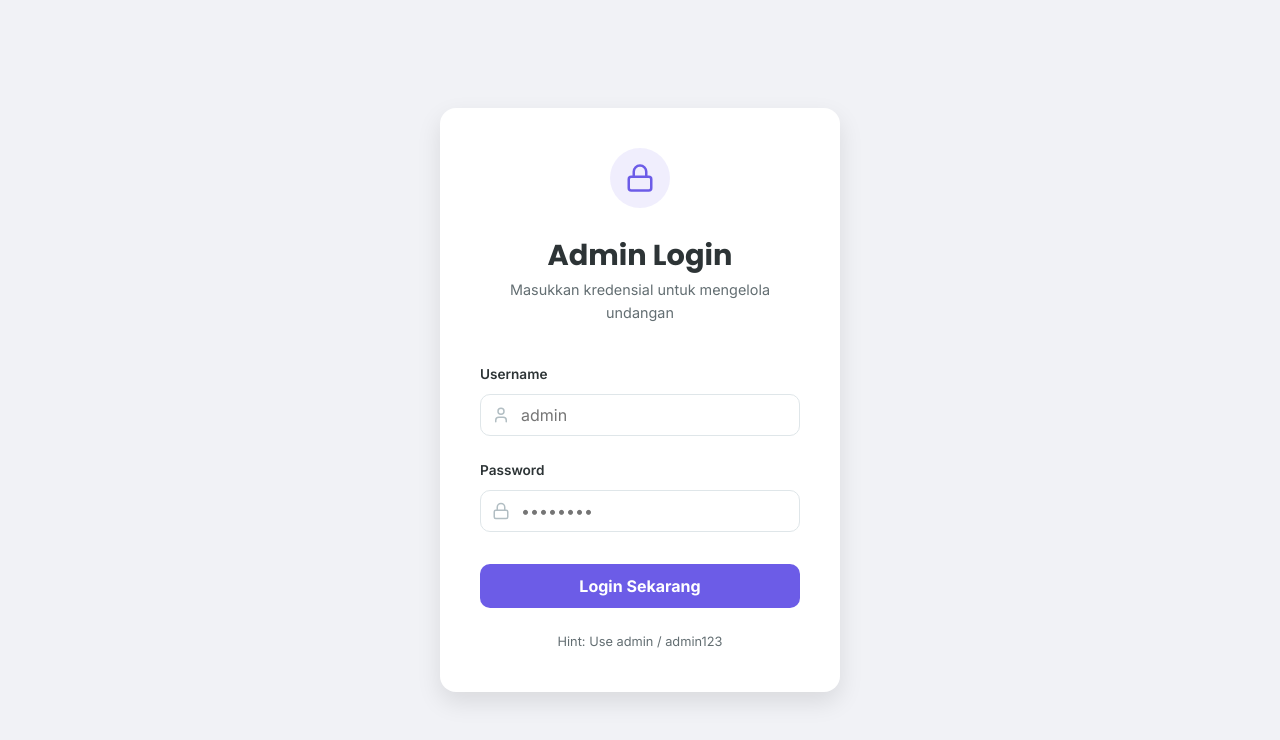
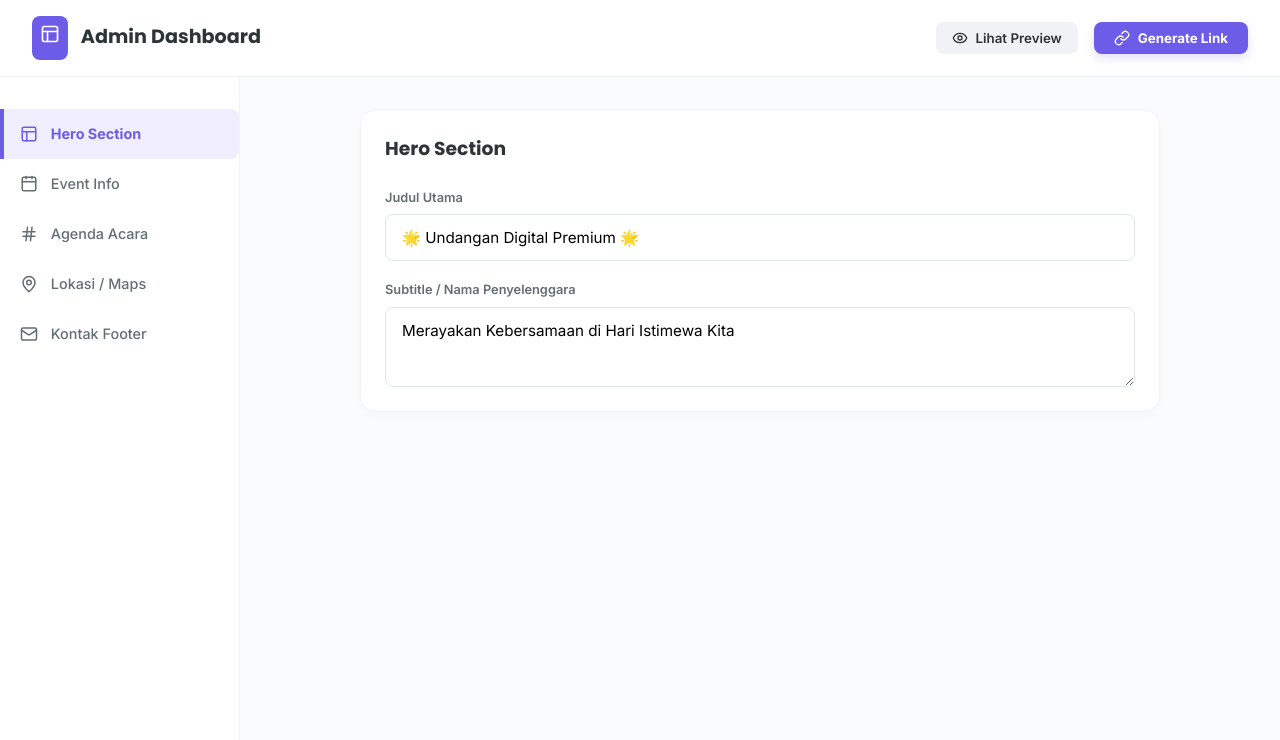
Before and after one commit to 7arzz/MyEvent, a React (Vite) app: page /admin in a window 1280 px wide. Shown: the top 740 px of the page. Built offline with nearby package versions, Linux system fonts and the light colour scheme.

Commit message:
fix final

```diff
--- a/src/App.jsx
+++ b/src/App.jsx
@@ -1,5 +1,5 @@
 import React, { useState, useEffect } from "react";
-import { BrowserRouter, Routes, Route, Navigate } from "react-router-dom";
+import { BrowserRouter, Routes, Route, Navigate, useSearchParams } from "react-router-dom";
 import Home from "./pages/Home";
 import Admin from "./pages/Admin";
 import { DEFAULT_INVITATION_DATA } from "./data";
@@ -7,11 +7,11 @@ import { decodeData, encodeData } from "./utils/urlData";
 
 function AppContent() {
   const [invitationData, setInvitationData] = useState(null);
+  const [searchParams] = useSearchParams();
 
   useEffect(() => {
     // Check URL parameters for data
-    const params = new URLSearchParams(window.location.search);
-    const encoded = params.get("d");
+    const encoded = searchParams.get("d");
 
     if (encoded) {
       const decoded = decodeData(encoded);
@@ -23,11 +23,7 @@ function AppContent() {
     } else {
       setInvitationData(DEFAULT_INVITATION_DATA);
     }
-  }, []);
-
-  const [isLoggedIn, setIsLoggedIn] = useState(() => {
-    return localStorage.getItem("admin_login") === "true";
-  });
+  }, [searchParams]);
 
   const updateData = (newData) => {
     setInvitationData(newData);
@@ -35,19 +31,7 @@ function AppContent() {
     // but the Admin Dashboard will handle link generation.
   };
 
-  const login = (username, password) => {
-    if (username === "admin" && password === "admin123") {
-      setIsLoggedIn(true);
-      localStorage.setItem("admin_login", "true");
-      return true;
-    }
-    return false;
-  };
-
-  const logout = () => {
-    setIsLoggedIn(false);
-    localStorage.removeItem("admin_login");
-  };
+  const hasDataParam = searchParams.has("d");
 
   if (!invitationData) return <div>Loading...</div>;
 
@@ -56,7 +40,7 @@ function AppContent() {
       <Route
         path="/"
         element={
-          new URLSearchParams(window.location.search).get("d")
+          hasDataParam
             ? <Home data={invitationData} />
             : <Navigate to="/admin" replace />
         }
@@ -67,9 +51,6 @@ function AppContent() {
           <Admin
             data={invitationData}
             onUpdate={updateData}
-            isLoggedIn={isLoggedIn}
-            onLogin={login}
-            onLogout={logout}
           />
         }
       />
--- a/src/components/Admin/Dashboard.jsx
+++ b/src/components/Admin/Dashboard.jsx
@@ -1,6 +1,5 @@
 import React, { useState, useEffect, useRef } from "react";
 import {
-  LogOut,
   Link as LinkIcon,
   Plus,
   Trash2,
@@ -122,7 +121,7 @@ const TextAreaField = ({ label, name, value, onChange, placeholder }) => (
   </div>
 );
 
-const Dashboard = ({ data, onUpdate, onLogout }) => {
+const Dashboard = ({ data, onUpdate }) => {
   const [formData, setFormData] = useState(data);
   const [activeTab, setActiveTab] = useState("hero");
   const [previewMode, setPreviewMode] = useState(false);
@@ -386,20 +385,6 @@ const Dashboard = ({ data, onUpdate, onLogout }) => {
           >
             <LinkIcon size={16} />
             Generate Link
-          </button>
-          <button
-            onClick={onLogout}
-            style={{
-              padding: "8px 12px",
-              backgroundColor: "transparent",
-              color: "#d63031",
-              borderRadius: "8px",
-              border: "1px solid #d63031",
-              cursor: "pointer",
-              fontWeight: 600,
-            }}
-          >
-            <LogOut size={16} />
           </button>
         </div>
       </nav>
--- a/src/components/Admin/LoginForm.jsx
+++ /dev/null
@@ -1,129 +0,0 @@
-import React, { useState } from 'react';
-import { LogIn, Lock, User } from 'lucide-react';
-import { motion } from 'framer-motion';
-
-const LoginForm = ({ onLogin }) => {
-  const [username, setUsername] = useState('');
-  const [password, setPassword] = useState('');
-  const [error, setError] = useState('');
-
-  const handleSubmit = (e) => {
-    e.preventDefault();
-    if (onLogin(username, password)) {
-      setError('');
-    } else {
-      setError('Username atau Password salah!');
-    }
-  };
-
-  return (
-    <div style={{
-      minHeight: '100vh',
-      display: 'flex',
-      alignItems: 'center',
-      justifyContent: 'center',
-      padding: '1.5rem',
-      backgroundColor: '#f1f2f6'
-    }}>
-      <motion.div
-        initial={{ opacity: 0, y: 20 }}
-        animate={{ opacity: 1, y: 0 }}
-        style={{
-          width: '100%',
-          maxWidth: '400px',
-          padding: '2.5rem',
-          backgroundColor: '#fff',
-          borderRadius: '16px',
-          boxShadow: '0 10px 25px rgba(0,0,0,0.1)'
-        }}
-      >
-        <div style={{ textAlign: 'center', marginBottom: '2.5rem' }}>
-          <div style={{
-            width: '60px',
-            height: '60px',
-            borderRadius: '50%',
-            backgroundColor: 'rgba(108, 92, 231, 0.1)',
-            display: 'flex',
-            alignItems: 'center',
-            justifyContent: 'center',
-            margin: '0 auto 1.5rem',
-            color: '#6c5ce7'
-          }}>
-            <Lock size={30} />
-          </div>
-          <h2 style={{ fontSize: '1.8rem', fontWeight: 700, color: '#2d3436' }}>Admin Login</h2>
-          <p style={{ color: '#636e72', fontSize: '0.9rem' }}>Masukkan kredensial untuk mengelola undangan</p>
-        </div>
-
-        <form onSubmit={handleSubmit}>
-          <div style={{ marginBottom: '1.5rem' }}>
-            <label style={{ display: 'block', marginBottom: '0.5rem', fontSize: '0.85rem', fontWeight: 600 }}>Username</label>
-            <div style={{ position: 'relative' }}>
-              <User size={18} style={{ position: 'absolute', left: '12px', top: '12px', color: '#b2bec3' }} />
-              <input
-                type="text"
-                value={username}
-                onChange={(e) => setUsername(e.target.value)}
-                placeholder="admin"
-                required
-                style={{
-                  width: '100%',
-                  padding: '10px 10px 10px 40px',
-                  borderRadius: '10px',
-                  border: '1px solid #dfe6e9',
-                  outline: 'none',
-                  fontSize: '1rem'
-                }}
-              />
-            </div>
-          </div>
-
-          <div style={{ marginBottom: '2rem' }}>
-            <label style={{ display: 'block', marginBottom: '0.5rem', fontSize: '0.85rem', fontWeight: 600 }}>Password</label>
-            <div style={{ position: 'relative' }}>
-              <Lock size={18} style={{ position: 'absolute', left: '12px', top: '12px', color: '#b2bec3' }} />
-              <input
-                type="password"
-                value={password}
-                onChange={(e) => setPassword(e.target.value)}
-                placeholder="••••••••"
-                required
-                style={{
-                  width: '100%',
-                  padding: '10px 10px 10px 40px',
-                  borderRadius: '10px',
-                  border: '1px solid #dfe6e9',
-                  outline: 'none',
-                  fontSize: '1rem'
-                }}
-              />
-            </div>
-          </div>
-
-          {error && <div style={{ color: '#d63031', marginBottom: '1.5rem', fontSize: '0.85rem', textAlign: 'center' }}>{error}</div>}
-
-          <button
-            type="submit"
-            style={{
-              width: '100%',
-              padding: '12px',
-              backgroundColor: '#6c5ce7',
-              color: 'white',
-              borderRadius: '10px',
-              border: 'none',
-              fontSize: '1rem',
-              fontWeight: 700,
-              cursor: 'pointer',
-              transition: 'background 0.3s'
-            }}
-          >
-            Login Sekarang
-          </button>
-        </form>
-        <p style={{ marginTop: '1.5rem', textAlign: 'center', fontSize: '0.8rem', color: '#636e72' }}>Hint: Use admin / admin123</p>
-      </motion.div>
-    </div>
-  );
-};
-
-export default LoginForm;
--- a/src/pages/Admin.jsx
+++ b/src/pages/Admin.jsx
@@ -1,13 +1,8 @@
 import React from "react";
-import LoginForm from "../components/Admin/LoginForm";
 import Dashboard from "../components/Admin/Dashboard";
 
-const Admin = ({ data, onUpdate, isLoggedIn, onLogin, onLogout }) => {
-  if (!isLoggedIn) {
-    return <LoginForm onLogin={onLogin} />;
-  }
-
-  return <Dashboard data={data} onUpdate={onUpdate} onLogout={onLogout} />;
+const Admin = ({ data, onUpdate }) => {
+  return <Dashboard data={data} onUpdate={onUpdate} />;
 };
 
 export default Admin;
```
